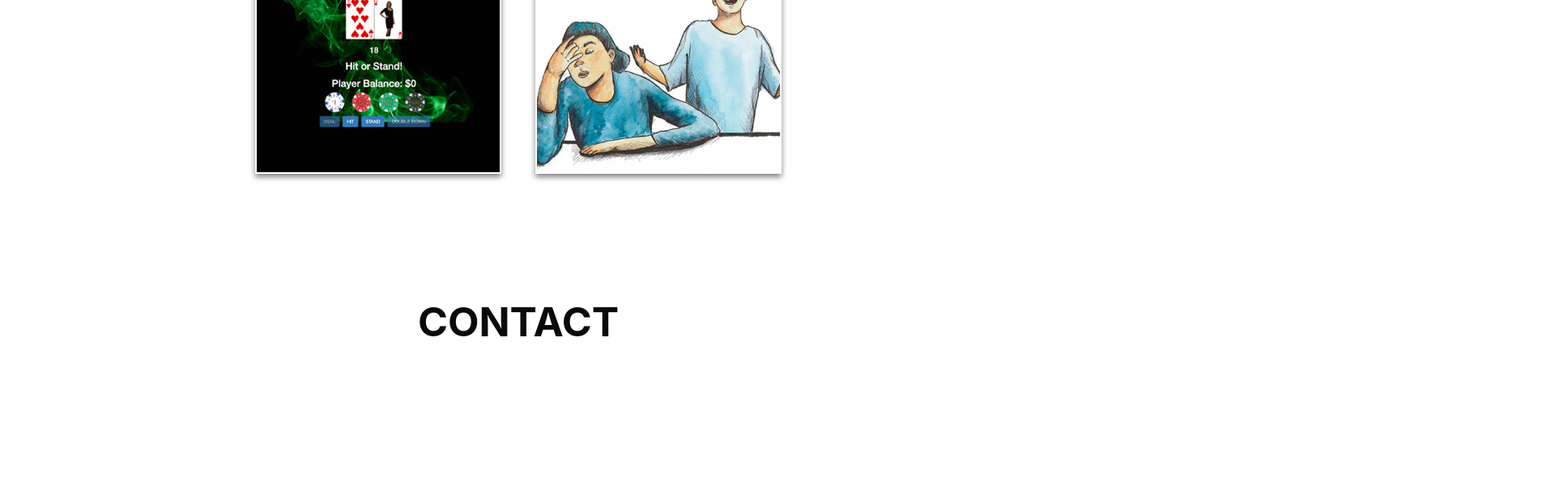
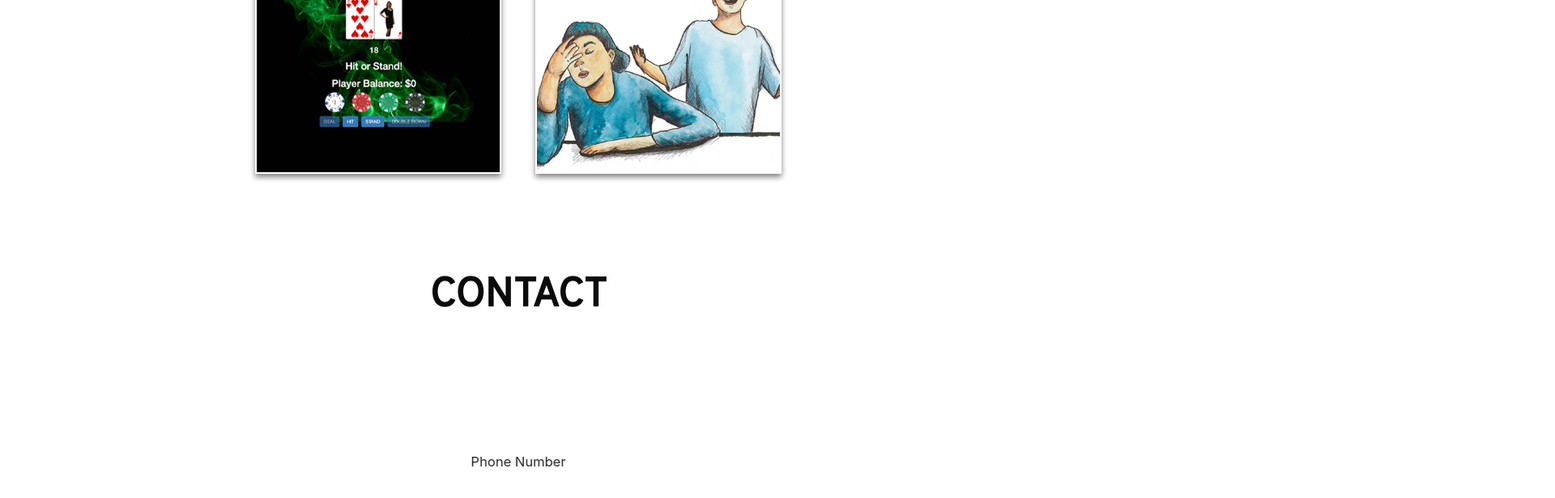
Before and after one commit to HuemanTarget/portfolio-revised, a React (Create React App) app: page / in a window 1280 px wide. Shown: the part 2359-2975 px from the top of the page at 81% size, 1920 px wide, since content can reach past the window. Built offline with nearby package versions, Linux system fonts and the light colour scheme.

Commit message:
add contact info

```diff
--- a/package.json
+++ b/package.json
@@ -13,6 +13,7 @@
     "react": "^16.13.1",
     "react-animate-on-scroll": "^2.1.5",
     "react-dom": "^16.13.1",
+    "react-mdl": "^2.1.0",
     "react-scripts": "3.4.1",
     "react-sticky": "^6.0.3",
     "react-typist": "^2.0.5",
--- a/src/Components/Contact/index.js
+++ b/src/Components/Contact/index.js
@@ -1,12 +1,13 @@
 import React from 'react';
 import 'animate.css/animate.min.css';
 import ScrollAnimation from 'react-animate-on-scroll';
+import { List, ListItemContent, ListItem } from 'react-mdl';
 
 import './style.css';
 
 const Contact = () => {
   return (
-    <div className='about'>
+    <div className='contact'>
       <ScrollAnimation
         delay={500}
         duration={3}
@@ -15,6 +16,24 @@ const Contact = () => {
         animateOut='fadeOut'
       >
         <h1 className='title'>CONTACT</h1>
+        <ScrollAnimation animateIn='bounceInRight' animateOut='bounceOutLeft'>
+          <div>
+            <a href='tel:3108067483' class='button'>
+              <div class='qube'>
+                <div class='front'>(310)806-7483</div>
+                <div class='back'>Phone Number</div>
+              </div>
+            </a>
+          </div>
+          {/* <div>
+            <a href='mailto:joshbasche@live.com' class='button'>
+              <div class='qube'>
+                <div class='front'>joshbasche@live.com</div>
+                <div class='back'>Email</div>
+              </div>
+            </a>
+          </div> */}
+        </ScrollAnimation>
       </ScrollAnimation>
     </div>
   );
--- a/src/Components/Contact/style.css
+++ b/src/Components/Contact/style.css
@@ -1,10 +1,101 @@
 .contact {
   height: 500px;
-  border: 2px black solid;
 }
 
 .title {
   font-size: 50px;
   text-align: center;
+  font-family: 'Overpass', sans-serif;
+}
 
+.centered,
+.button,
+.button .qube .front::before {
+  position: absolute;
+  top: 0;
+  bottom: 0;
+  left: 0;
+  right: 0;
+  margin: auto;
 }
+
+.full,
+.button .qube .front,
+.button .qube .back,
+.button .qube .front::before {
+  width: 100%;
+  height: 100%;
+}
+
+.button {
+  width: 205px;
+  height: 80px;
+  margin-top: 100px;
+  perspective: 1800px;
+  overflow: hidden;
+  display: flex;
+  justify-content: center;
+  align-items: center;
+}
+.button .qube {
+  position: relative;
+  height: 60px;
+  width: 185px;
+  perspective: 1800px;
+}
+.button .qube .front,
+.button .qube .back {
+  backface-visibility: hidden;
+  transform-style: preserve-3d;
+  transform: rotateX(-90deg);
+  transition: transform 0.3s ease;
+  position: absolute;
+  color: #fff;
+  line-height: 60px;
+  text-align: center;
+}
+.button .qube .front {
+  background-color: #191919;
+}
+.button .qube .front::before {
+  content: '';
+  display: block;
+  z-index: -1;
+}
+.button .qube .front::after {
+  background: #fff;
+  content: '';
+  height: 155px;
+  left: -75px;
+  opacity: 0.4;
+  position: absolute;
+  top: -50px;
+  transform: rotate(35deg);
+  transition: all 0.3s cubic-bezier(0.19, 1, 0.22, 1);
+  width: 50px;
+  z-index: 1;
+}
+.button .qube .back {
+  background-color: white;
+  color: #191919;
+  transform: rotateX(0deg) translateZ(60px);
+}
+.button .qube:hover .front {
+  transform: rotateX(0deg) translateZ(30px);
+}
+.button .qube:hover .back {
+  transform: rotateX(90deg) translateZ(30px);
+}
+.button:active .front {
+  border-radius: 0;
+  background-color: transparent;
+  color: #191919;
+}
+.button:active .front::before {
+  background-color: #d6d35d;
+  transition: all 0.3s cubic-bezier(0.19, 1, 0.22, 1);
+}
+.button:active .front::after {
+  left: 120%;
+  transition: all 0.3s cubic-bezier(0.19, 1, 0.22, 1);
+}
```
Also changed, not shown: 1 other file (tests, documents, lock files or other folders).
